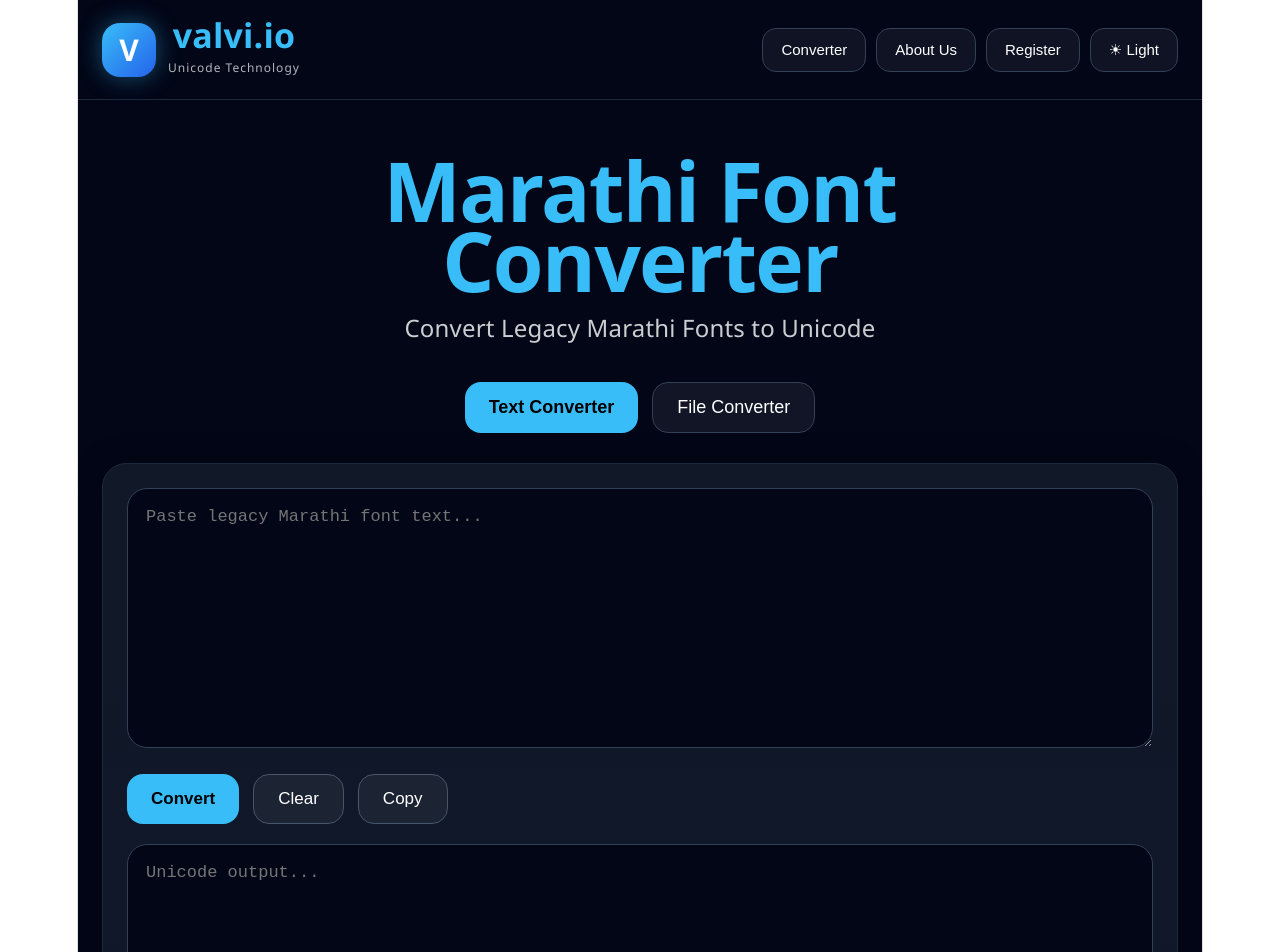
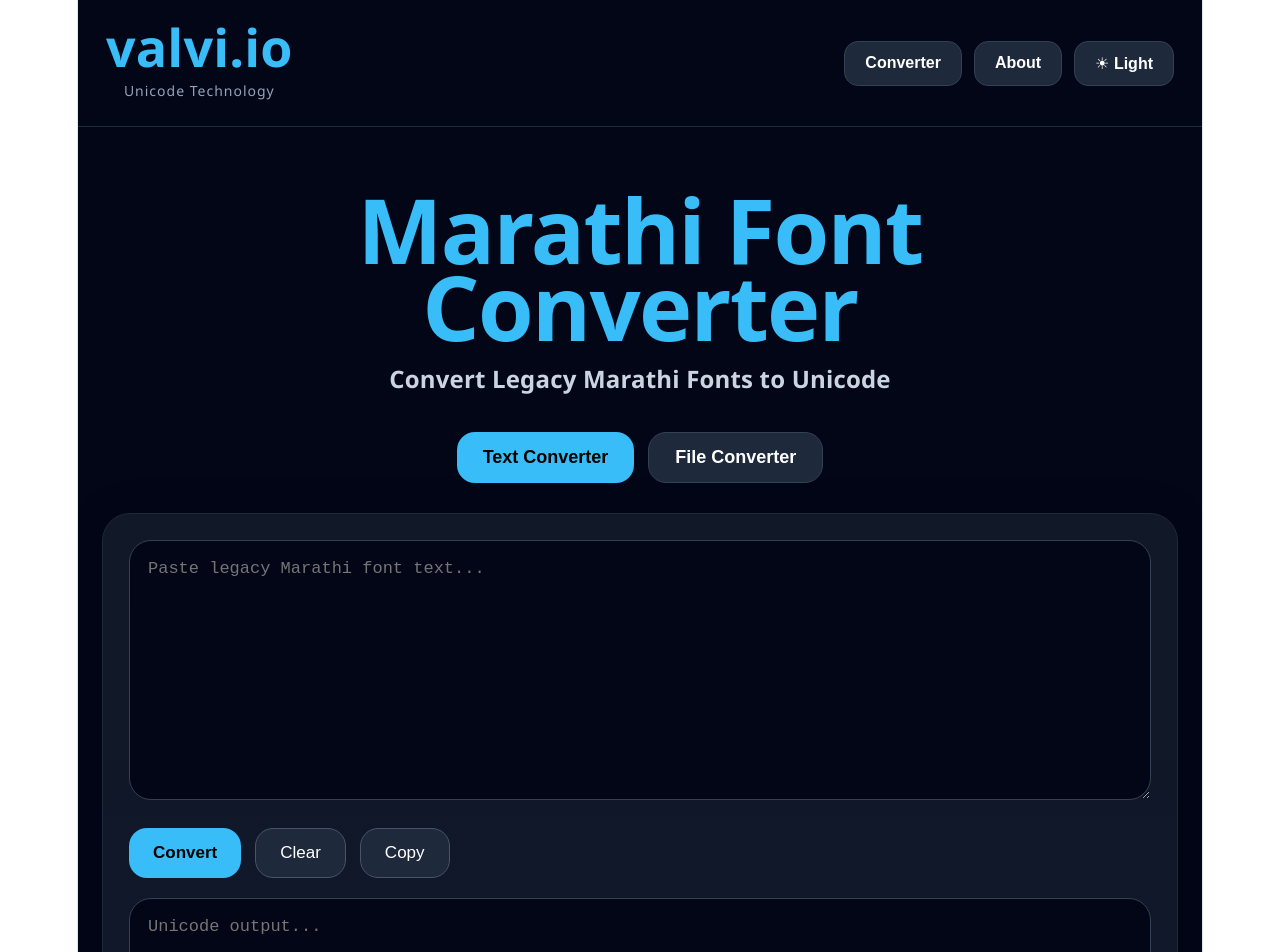
Before and after one commit to Ashish-valvi/font-converter-website, a React (Vite) app in the folder client/: page / in a window 1280 px wide. Shown: the top 952 px of the page. Built offline with nearby package versions, Linux system fonts and the light colour scheme.

Commit message:
ui ux update

```diff
--- a/client/src/App.jsx
+++ b/client/src/App.jsx
@@ -132,12 +132,14 @@ function App() {
     <div
       style={{
         ...styles.page,
+
         background: darkMode
           ? "#020617"
-          : "#f8fafc",
+          : "#f1f5f9",
+
         color: darkMode
           ? "#ffffff"
-          : "#020617"
+          : "#0f172a"
       }}
     >
 
@@ -145,15 +147,19 @@ function App() {
           NAVBAR
       ===================================== */}
 
-      <div style={styles.navbar}>
+      <div
+        style={{
+          ...styles.navbar,
+
+          background: darkMode
+            ? "#020617"
+            : "#ffffff"
+        }}
+      >
 
         {/* LOGO */}
 
         <div style={styles.logoWrap}>
-
-          <div style={styles.logoIcon}>
-            V
-          </div>
 
           <div>
 
@@ -161,7 +167,15 @@ function App() {
               valvi.io
             </div>
 
-            <div style={styles.logoSub}>
+            <div
+              style={{
+                ...styles.logoSub,
+
+                color: darkMode
+                  ? "#94a3b8"
+                  : "#475569"
+              }}
+            >
               Unicode Technology
             </div>
 
@@ -192,14 +206,7 @@ function App() {
             style={styles.navBtn}
             onClick={() => setPage("about")}
           >
-            About Us
-          </button>
-
-          <button
-            style={styles.navBtn}
-            onClick={() => setPage("register")}
-          >
-            Register
+            About
           </button>
 
           <button
@@ -238,8 +245,8 @@ function App() {
                 style={{
                   ...styles.title,
                   fontSize: isMobile
-                    ? "58px"
-                    : "82px"
+                    ? "52px"
+                    : "90px"
                 }}
               >
                 Marathi Font
@@ -250,8 +257,13 @@ function App() {
               <p
                 style={{
                   ...styles.subtitle,
+
+                  color: darkMode
+                    ? "#cbd5e1"
+                    : "#475569",
+
                   fontSize: isMobile
-                    ? "16px"
+                    ? "18px"
                     : "24px"
                 }}
               >
@@ -294,10 +306,28 @@ function App() {
 
             {mode === "text" && (
 
-              <div style={styles.card}>
+              <div
+                style={{
+                  ...styles.card,
+
+                  background: darkMode
+                    ? "linear-gradient(180deg,#111827,#0f172a)"
+                    : "#ffffff"
+                }}
+              >
 
                 <textarea
-                  style={styles.textarea}
+                  style={{
+                    ...styles.textarea,
+
+                    background: darkMode
+                      ? "#020617"
+                      : "#f8fafc",
+
+                    color: darkMode
+                      ? "#ffffff"
+                      : "#0f172a"
+                  }}
                   placeholder="Paste legacy Marathi font text..."
                   value={input}
                   onChange={(e) =>
@@ -342,7 +372,17 @@ function App() {
                 )}
 
                 <textarea
-                  style={styles.output}
+                  style={{
+                    ...styles.output,
+
+                    background: darkMode
+                      ? "#020617"
+                      : "#f8fafc",
+
+                    color: darkMode
+                      ? "#38bdf8"
+                      : "#0284c7"
+                  }}
                   placeholder="Unicode output..."
                   value={output}
                   readOnly
@@ -358,24 +398,40 @@ function App() {
             {mode === "file" && (
 
               <div
-                style={styles.dropZone}
+                style={{
+                  ...styles.dropZone,
+
+                  background: darkMode
+                    ? "linear-gradient(180deg,#111827,#0f172a)"
+                    : "#ffffff"
+                }}
+
                 onDragOver={(e) =>
                   e.preventDefault()
                 }
+
                 onDrop={handleDrop}
               >
 
                 <h2
                   style={{
                     fontSize: isMobile
-                      ? "36px"
+                      ? "34px"
                       : "42px"
                   }}
                 >
                   Upload DOCX File
                 </h2>
 
-                <p style={styles.uploadText}>
+                <p
+                  style={{
+                    ...styles.uploadText,
+
+                    color: darkMode
+                      ? "#cbd5e1"
+                      : "#475569"
+                  }}
+                >
                   Drag & Drop or Select File
                 </p>
 
@@ -446,42 +502,35 @@ function App() {
 
         {page === "about" && (
 
-          <div style={styles.infoCard}>
+          <div
+            style={{
+              ...styles.infoCard,
 
-            <h2>About valvi.io</h2>
+              background: darkMode
+                ? "linear-gradient(180deg,#111827,#0f172a)"
+                : "#ffffff"
+            }}
+          >
 
-            <p>
-              valvi.io builds Unicode
-              conversion tools for Marathi,
-              Hindi and Indian language
-              publishing workflows.
+            <h2
+              style={{
+                fontSize: "42px",
+                marginBottom: "30px"
+              }}
+            >
+              About
+            </h2>
+
+            <p style={styles.aboutText}>
+              .AV Converter 1.1.2
             </p>
 
-            <p>
-              We provide DOCX conversion,
-              legacy font conversion,
-              Unicode migration and desktop
-              publishing tools.
+            <p style={styles.aboutText}>
+              Developer - Aashish Valvi
             </p>
 
-            <p>
-              Developed by Ashish Valvi
-            </p>
-
-          </div>
-        )}
-
-        {/* REGISTER */}
-
-        {page === "register" && (
-
-          <div style={styles.infoCard}>
-
-            <h2>Register</h2>
-
-            <p>
-              User registration system
-              coming soon.
+            <p style={styles.aboutText}>
+              Contact Us - contact@valvi.io
             </p>
 
           </div>
@@ -491,7 +540,15 @@ function App() {
 
       {/* FOOTER */}
 
-      <footer style={styles.footer}>
+      <footer
+        style={{
+          ...styles.footer,
+
+          color: darkMode
+            ? "#94a3b8"
+            : "#475569"
+        }}
+      >
         © 2026 valvi.io — All Rights Reserved
       </footer>
 
@@ -516,75 +573,49 @@ const styles = {
     display: "flex",
     justifyContent: "space-between",
     alignItems: "center",
-    padding: "18px 24px",
+    padding: "22px 28px",
     borderBottom: "1px solid #1e293b",
     flexWrap: "wrap",
-    gap: "16px"
+    gap: "16px",
+
+    position: "sticky",
+    top: 0,
+    zIndex: 100
   },
 
   logoWrap: {
     display: "flex",
-    alignItems: "center",
-    gap: "12px"
-  },
-
-  logoIcon: {
-    width: "54px",
-    height: "54px",
-    borderRadius: "18px",
-
-    background:
-      "linear-gradient(135deg,#38bdf8,#2563eb)",
-
-    display: "flex",
-    justifyContent: "center",
-    alignItems: "center",
-
-    fontSize: "30px",
-    fontWeight: "900",
-    color: "#fff",
-
-    boxShadow:
-      "0 0 25px rgba(56,189,248,0.4)"
+    alignItems: "center"
   },
 
   logoText: {
-    fontSize: "34px",
-    fontWeight: "800",
+    fontSize: "52px",
+    fontWeight: "900",
     color: "#38bdf8",
-    lineHeight: "34px"
+    lineHeight: "50px"
   },
 
   logoSub: {
-    fontSize: "12px",
-    opacity: 0.7,
-    letterSpacing: "1px",
-    marginTop: "3px"
+    fontSize: "14px",
+    marginTop: "6px",
+    letterSpacing: "1px"
   },
 
   navLinks: {
     display: "flex",
-    gap: "10px",
+    gap: "12px",
     flexWrap: "wrap"
   },
 
   navBtn: {
-    background:
-      "rgba(255,255,255,0.05)",
-
-    color: "#fff",
-
+    background: "#1e293b",
+    color: "#ffffff",
     border: "1px solid #334155",
-
-    padding: "12px 18px",
-
+    padding: "12px 20px",
     borderRadius: "14px",
-
     cursor: "pointer",
-
-    fontSize: "15px",
-
-    transition: "0.3s"
+    fontSize: "16px",
+    fontWeight: "600"
   },
 
   container: {
@@ -598,19 +629,18 @@ const styles = {
   hero: {
     textAlign: "center",
     marginBottom: "40px",
-    marginTop: "30px"
+    marginTop: "40px"
   },
 
   title: {
     color: "#38bdf8",
     lineHeight: "0.85",
-    marginBottom: "20px",
-    fontWeight: "800"
+    marginBottom: "22px",
+    fontWeight: "900"
   },
 
   subtitle: {
-    opacity: 0.8,
-    fontWeight: "500"
+    fontWeight: "600"
   },
 
   modeWrap: {
@@ -622,165 +652,107 @@ const styles = {
   },
 
   modeBtn: {
-    padding: "14px 24px",
-    borderRadius: "16px",
+    padding: "14px 26px",
+    borderRadius: "18px",
     border: "1px solid #334155",
-    background:
-      "rgba(255,255,255,0.06)",
-    color: "#fff",
+    background: "#1e293b",
+    color: "#ffffff",
     cursor: "pointer",
-    fontSize: "18px"
+    fontSize: "18px",
+    fontWeight: "600"
   },
 
   activeModeBtn: {
-    padding: "14px 24px",
-    borderRadius: "16px",
+    padding: "14px 26px",
+    borderRadius: "18px",
     border: "none",
     background: "#38bdf8",
     color: "#000",
     cursor: "pointer",
-    fontWeight: "700",
+    fontWeight: "800",
     fontSize: "18px"
   },
 
   card: {
-    background:
-      "linear-gradient(180deg,#111827,#0f172a)",
-
-    padding: "24px",
-
-    borderRadius: "24px",
-
+    padding: "26px",
+    borderRadius: "28px",
     border: "1px solid #1e293b",
-
     boxShadow:
-      "0 0 30px rgba(0,0,0,0.3)"
+      "0 0 40px rgba(0,0,0,0.12)"
   },
 
   textarea: {
     width: "100%",
     minHeight: "260px",
-
-    borderRadius: "20px",
-
+    borderRadius: "22px",
     border: "1px solid #334155",
-
-    background: "#020617",
-
-    color: "#fff",
-
     padding: "18px",
-
     fontSize: "17px",
-
     resize: "vertical",
-
     boxSizing: "border-box",
-
     outline: "none"
   },
 
   output: {
     width: "100%",
     minHeight: "280px",
-
-    borderRadius: "20px",
-
+    borderRadius: "22px",
     border: "1px solid #334155",
-
-    background: "#020617",
-
-    color: "#38bdf8",
-
     padding: "18px",
-
     fontSize: "17px",
-
     marginTop: "20px",
-
     resize: "vertical",
-
     boxSizing: "border-box",
-
     outline: "none"
   },
 
   row: {
     display: "flex",
     gap: "14px",
-    marginTop: "20px",
+    marginTop: "22px",
     flexWrap: "wrap"
   },
 
   primaryBtn: {
     background: "#38bdf8",
-
     color: "#000",
-
     border: "none",
-
     padding: "14px 24px",
-
-    borderRadius: "16px",
-
+    borderRadius: "18px",
     cursor: "pointer",
-
-    fontWeight: "700",
-
+    fontWeight: "800",
     fontSize: "17px"
   },
 
   secondaryBtn: {
-    background:
-      "rgba(255,255,255,0.05)",
-
-    color: "#fff",
-
+    background: "#1e293b",
+    color: "#ffffff",
     border: "1px solid #475569",
-
     padding: "14px 24px",
-
-    borderRadius: "16px",
-
+    borderRadius: "18px",
     cursor: "pointer",
-
     fontSize: "17px"
   },
 
   downloadBtn: {
     marginTop: "24px",
-
     background: "#22c55e",
-
     color: "#fff",
-
     border: "none",
-
     padding: "16px 28px",
-
-    borderRadius: "16px",
-
+    borderRadius: "18px",
     cursor: "pointer",
-
-    fontWeight: "700",
-
+    fontWeight: "800",
     fontSize: "18px"
   },
 
   dropZone: {
-    background:
-      "linear-gradient(180deg,#111827,#0f172a)",
-
     border: "2px dashed #38bdf8",
-
     padding: "80px 20px",
-
     textAlign: "center",
-
     borderRadius: "28px",
-
     boxShadow:
-      "0 0 30px rgba(0,0,0,0.3)"
+      "0 0 40px rgba(0,0,0,0.12)"
   },
 
   uploadText: {
@@ -791,31 +763,35 @@ const styles = {
   fileName: {
     marginTop: "18px",
     color: "#38bdf8",
-    fontSize: "18px"
+    fontSize: "18px",
+    fontWeight: "700"
   },
 
   success: {
     color: "#22c55e",
     marginTop: "12px",
-    fontWeight: "600"
+    fontWeight: "700"
   },
 
   infoCard: {
-    background:
-      "linear-gradient(180deg,#111827,#0f172a)",
+    padding: "40px",
+    borderRadius: "28px",
+    border: "1px solid #1e293b",
+    boxShadow:
+      "0 0 40px rgba(0,0,0,0.12)"
+  },
 
-    padding: "40px",
-
-    borderRadius: "24px",
-
-    border: "1px solid #1e293b"
+  aboutText: {
+    fontSize: "22px",
+    marginBottom: "18px",
+    lineHeight: "1.7"
   },
 
   footer: {
     textAlign: "center",
     padding: "40px",
-    opacity: 0.7,
-    fontSize: "18px"
+    fontSize: "18px",
+    fontWeight: "600"
   }
 };
 
```
